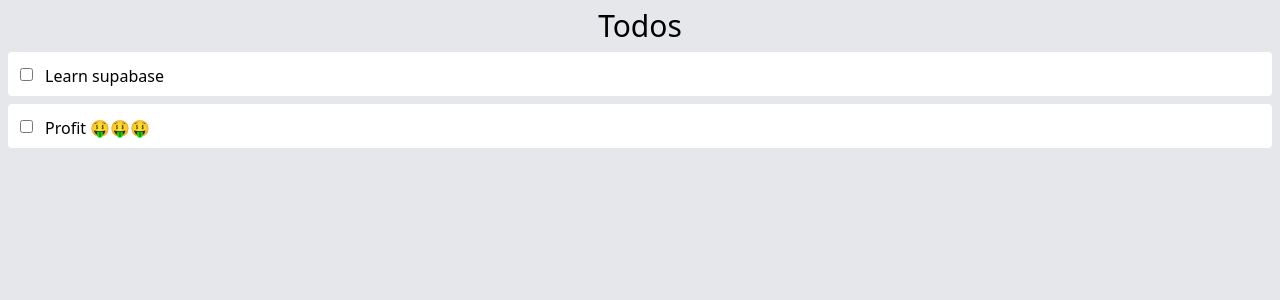
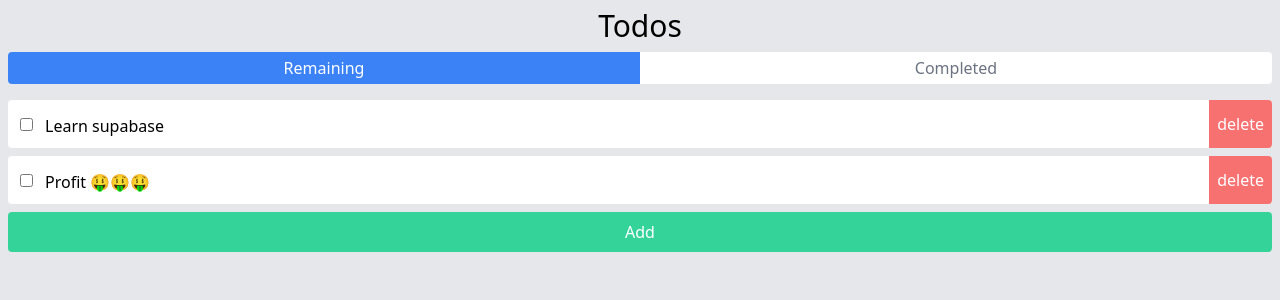
Before and after one commit to jcs224/todo-supabase, a Vue app: page / in a window 1280 px wide. Shown: the top 300 px of the page. Built offline with nearby package versions, Linux system fonts and the light colour scheme.

Commit message:
can add, delete and stuff

```diff
--- a/src/App.vue
+++ b/src/App.vue
@@ -1,14 +1,51 @@
 <template>
   <div class="bg-gray-200 h-screen p-2">
     <h1 class="text-3xl text-center">Todos</h1>
-    <ul>
-      <li class="bg-white mt-2 py-2 px-3 flex items-center rounded" v-for="todo in todos">
-        <input type="checkbox" class="mr-3">
-        <span class="mt-1">
-          {{ todo.text }}
-        </span>
+    <div class="flex mt-2">
+      <div class="rounded flex w-full h-8">
+        <button class="bg-blue-500 text-white w-full rounded-l">Remaining</button>
+        <button class="bg-white text-gray-500 w-full rounded-r">Completed</button>
+      </div>
+    </div>
+    <ul class="mt-4">
+      <li v-for="(todo, index) in todos" :key="index" class="flex mt-2">
+        <div
+          class="bg-white py-2 px-3 flex items-center rounded-l flex-1"
+        >
+          <input type="checkbox" class="mr-3">
+          <span class="mt-1">
+            {{ todo.text }}
+          </span>
+        </div>
+        <button
+          class="bg-red-400 text-white rounded-r px-2 py-3"
+          @click="deleteTodo(index)"
+        >delete</button>
       </li>
     </ul>
+    <div
+      class="flex mt-2"
+      v-if="adding"
+    >
+      <input
+        type="text"
+        class="bg-white w-full rounded-l p-2"
+        v-model="newTodoText"
+      >
+      <button
+        class="bg-red-400 text-white py-2 px-3"
+        @click="adding = false"
+      >Cancel</button>
+      <button
+        class="bg-green-400 text-white py-2 px-3 rounded-r"
+        @click="addTodo()"
+      >Add</button>
+    </div>
+    <button
+      class="bg-green-400 text-white py-2 px-3 w-full rounded mt-2"
+      v-else
+      @click="adding = true"
+    >Add</button>
   </div>
 </template>
 
@@ -18,6 +55,8 @@
   name: 'App',
   data() {
     return {
+      adding: false,
+      newTodoText: '',
       todos: [
         {
           text: 'Learn supabase',
@@ -29,6 +68,21 @@
         }
       ]
     }
+  },
+
+  methods: {
+    addTodo() {
+      this.todos.push({
+        text: this.newTodoText,
+        completed: false
+      })
+      this.newTodoText = ''
+      this.adding = false
+    },
+
+    deleteTodo(index) {
+      this.todos.splice(index, 1)
+    }
   }
 }
 </script>
```
